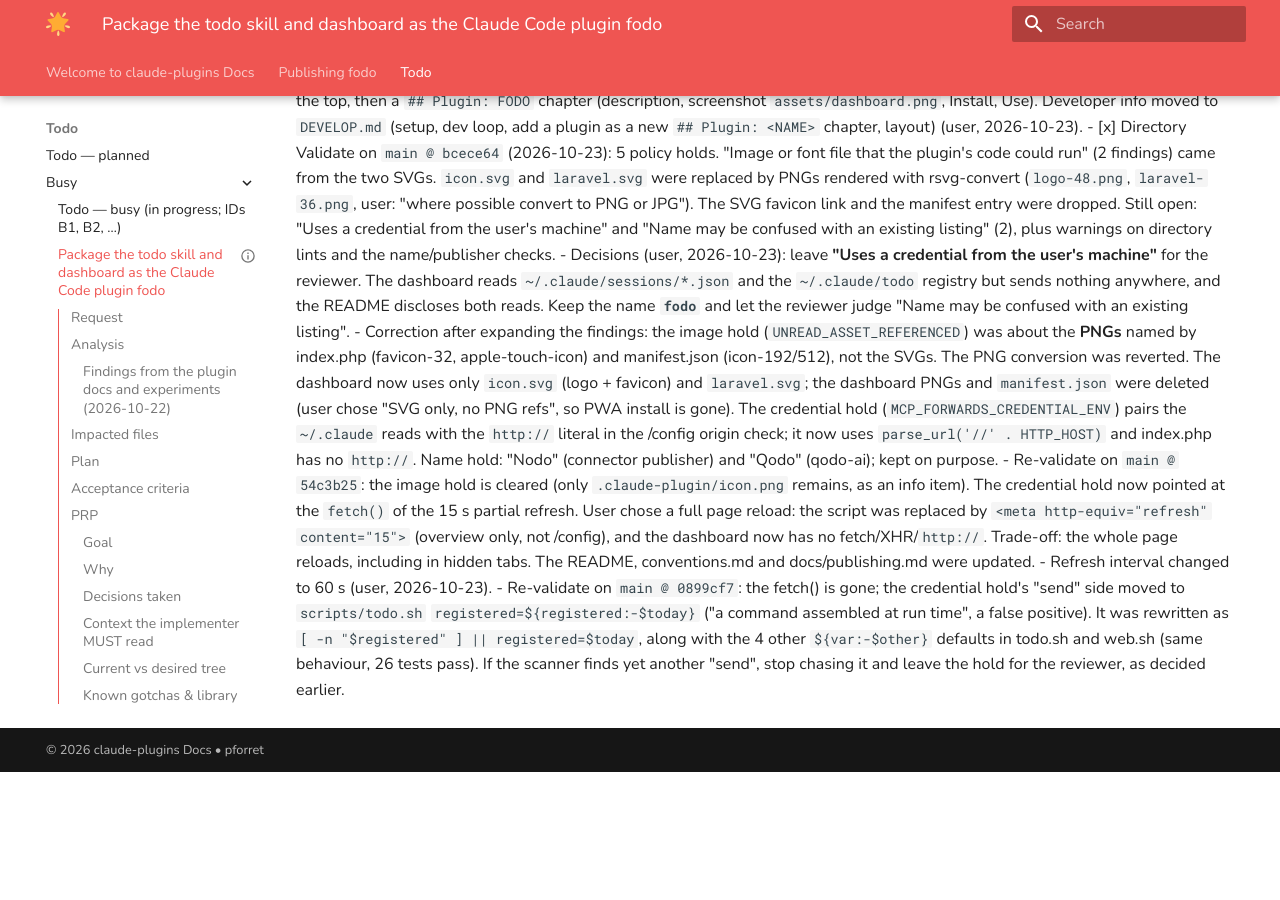
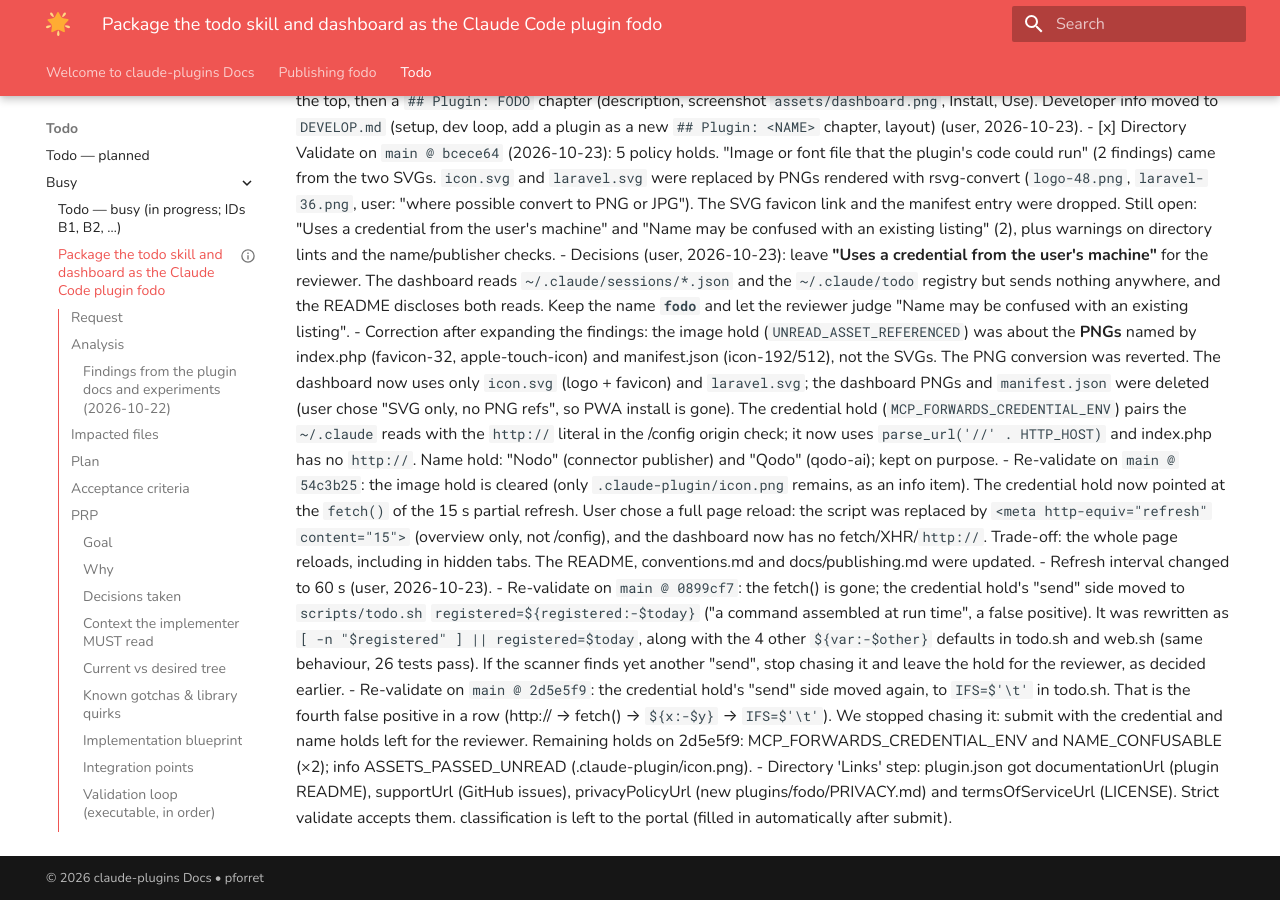
Before and after one commit to pforret/claude-plugins, an MkDocs documentation site: the page built from docs/todo/busy/2026-10-22.feature.todo-claude-plugin.md, in a window 1280 px wide and 900 px high, scrolled down 11686 px. Built offline with MkDocs 1.6.1 and Material for MkDocs 9.7.7, drawn with Linux system fonts in a browser that asks for light colours; before the commit the page ends 12458 px from its top, so only the background shows below that.

Commit message:
ADD: PRIVACY.md, MOD: publishing.md 2026-10-22.feature.todo-claude-plugin.md plugin.json README.md

```diff
--- a/docs/todo/busy/2026-10-22.feature.todo-claude-plugin.md
+++ b/docs/todo/busy/2026-10-22.feature.todo-claude-plugin.md
@@ -553,3 +553,8 @@ Sync with the updated original skill (2026-10-23, `~/.claude/skills/todo`, renam
   It was rewritten as `[ -n "$registered" ] || registered=$today`, along with the 4 other `${var:-$other}`
   defaults in todo.sh and web.sh (same behaviour, 26 tests pass). If the scanner finds yet another "send",
   stop chasing it and leave the hold for the reviewer, as decided earlier.
+- Re-validate on `main @ 2d5e5f9`: the credential hold's "send" side moved again, to `IFS=$'\t'` in todo.sh. That
+  is the fourth false positive in a row (http:// → fetch() → `${x:-$y}` → `IFS=$'\t'`). We stopped chasing it:
+  submit with the credential and name holds left for the reviewer. Remaining holds on 2d5e5f9:
+  MCP_FORWARDS_CREDENTIAL_ENV and NAME_CONFUSABLE (×2); info ASSETS_PASSED_UNREAD (.claude-plugin/icon.png).
+- Directory 'Links' step: plugin.json got documentationUrl (plugin README), supportUrl (GitHub issues), privacyPolicyUrl (new plugins/fodo/PRIVACY.md) and termsOfServiceUrl (LICENSE). Strict validate accepts them. classification is left to the portal (filled in automatically after submit).
```
Also changed, not shown: docs/publishing.md (+3 -0 lines), plugins/fodo/PRIVACY.md (added, +39 -0 lines), plugins/fodo/README.md (+2 -1 lines), 1 other file.
